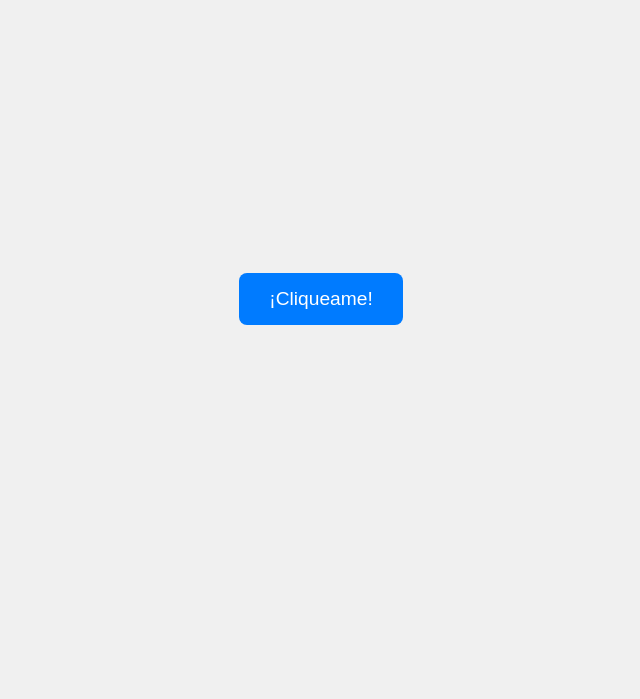
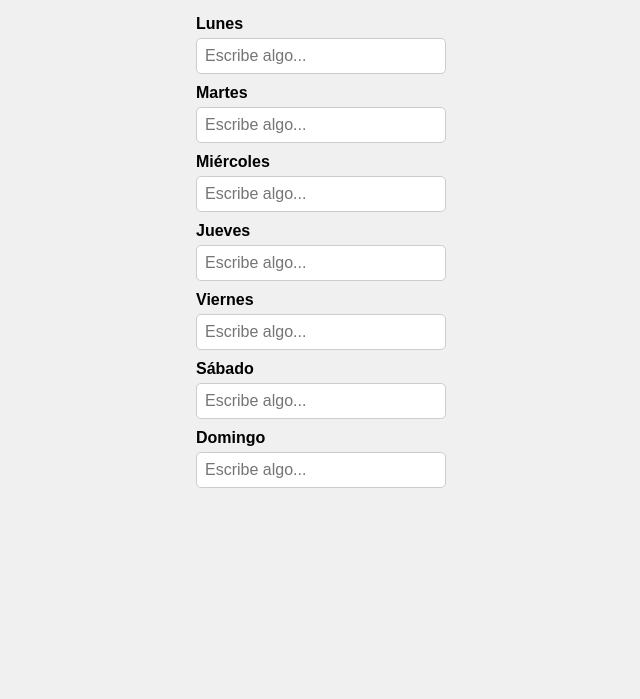
Before and after one commit to NicoCorMar13/Button, a plain HTML site: page index.html in a window 1280 px wide. Shown: the part 101-800 px from the top of the page, without its empty margins (319-959 px from the left). Drawn offline with Linux system fonts and the light colour scheme.

Commit message:
act 14.6 planing semanal

```diff
--- a/index.html
+++ b/index.html
@@ -9,7 +9,39 @@
     <meta name="theme-color" content="#000000">
 </head>
 <body>
-    <button class="boton" id="boton">¡Cliqueame!</button>
+    <!--<button class="boton" id="boton">¡Cliqueame!</button>-->
+
+    <!--<div class="dia">
+        <label>Lunes:</label>
+        <input type="text" id="lunes" placeholder="Escribe algo...">
+    </div>
+    <div class="dia">
+        <label>Martes:</label>
+        <input type="text" id="martes" placeholder="Escribe algo...">
+    </div>
+    <div class="dia">
+        <label>Miercoles:</label>
+        <input type="text" id="miercoles" placeholder="Escribe algo...">
+    </div>
+    <div class="dia">
+        <label>Jueves:</label>
+        <input type="text" id="jueves" placeholder="Escribe algo...">
+    </div>
+    <div class="dia">
+        <label>Viernes:</label>
+        <input type="text" id="viernes" placeholder="Escribe algo...">
+    </div>
+    <div class="dia">
+        <label>Sabado:</label>
+        <input type="text" id="sabado" placeholder="Escribe algo...">
+    </div>
+    <div class="dia">
+        <label>Domingo:</label>
+        <input type="text" id="domingo" placeholder="Escribe algo...">
+    </div>-->
+
+    <h1>Mi semana</h1>
+    <div id="semanas"></div>
 
     <script src="main.js" defer></script>
 
--- a/main.js
+++ b/main.js
@@ -1,4 +1,4 @@
-const button = document.getElementById("boton");
+/*const button = document.getElementById("boton");
 
 console.log("JS cargado:", button);
 
@@ -26,4 +26,46 @@ if (button) {
     });
 } else {
     console.error("❌ No se encontró el botón notifyBtn");
+}*/
+
+// Lista de días
+const dias = ["Lunes","Martes","Miércoles","Jueves","Viernes","Sábado","Domingo"];
+const contenedor = document.getElementById("semanas");
+
+// Pedir permiso de notificaciones al cargar
+if ("Notification" in window && Notification.permission !== "granted") {
+  Notification.requestPermission();
 }
+
+// Crear los inputs
+dias.forEach(dia => {
+  const div = document.createElement("div");
+  div.classList.add("dia");
+
+  const label = document.createElement("label");
+  label.textContent = dia;
+
+  const input = document.createElement("input");
+  input.type = "text";
+  input.placeholder = "Escribe algo...";
+  input.id = dia;
+
+  // Cargar lo que estaba guardado
+  input.value = localStorage.getItem(dia) || "";
+
+  // Guardar y notificar al escribir
+  input.addEventListener("input", () => {
+    localStorage.setItem(dia, input.value);
+
+    if (Notification.permission === "granted") {
+      new Notification(`Se actualizó ${dia}`, {
+        body: input.value ? `Nuevo texto: "${input.value}"` : "Texto borrado",
+        icon: "icono-192.png" // si quieres un icono
+      });
+    }
+  });
+
+  div.appendChild(label);
+  div.appendChild(input);
+  contenedor.appendChild(div);
+});
--- a/styles.css
+++ b/styles.css
@@ -1,18 +1,18 @@
-*{/*Reset basico*/
+/**{/*Reset basico
     margin: 0;
     padding: 0;
     box-sizing: border-box;
 }
 
-body{/*Centrado total*/
+body{/*Centrado total
     height: 100vh;
     display: flex;
-    justify-content: center;/*Horizontal*/
-    align-items: center;/*Vertical*/
+    justify-content: center;/*Horizontal
+    align-items: center;/*Vertical
     background-color: #f0f0f0;
 }
 
-.boton{/*Personalizar el boton*/
+.boton{/*Personalizar el boton
     padding: 15px 30px;
     font-size: 1.2rem;
     border: none;
@@ -23,7 +23,51 @@ body{/*Centrado total*/
     transition: background-color 0.3s ease, transform 0.2s ease;
 }
 
-.btn:hover{/*PErsonalizamos lo que hace el boton al pasar por encima el cursor*/
+.btn:hover{/*PErsonalizamos lo que hace el boton al pasar por encima el cursor
     background-color: #0056b3;
     transform: scale(1.05);
 }
+
+.dia {
+  margin: 10px;
+  display: flex;
+  flex-direction: column;
+}
+
+input {
+  padding: 8px;
+  font-size: 1rem;
+}*/
+
+
+body {
+  font-family: Arial, sans-serif;
+  background-color: #f0f0f0;
+  display: flex;
+  flex-direction: column;
+  align-items: center;
+  padding: 20px;
+}
+
+h1 {
+  margin-bottom: 20px;
+}
+
+.dia {
+  margin: 10px 0;
+  display: flex;
+  flex-direction: column;
+  width: 250px;
+}
+
+.dia label {
+  font-weight: bold;
+  margin-bottom: 5px;
+}
+
+.dia input {
+  padding: 8px;
+  font-size: 1rem;
+  border-radius: 5px;
+  border: 1px solid #ccc;
+}
```
